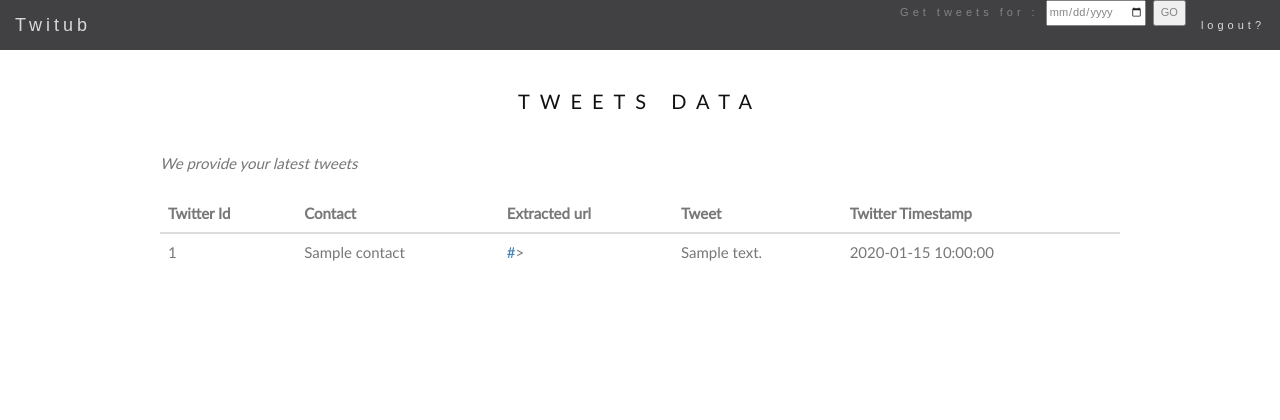
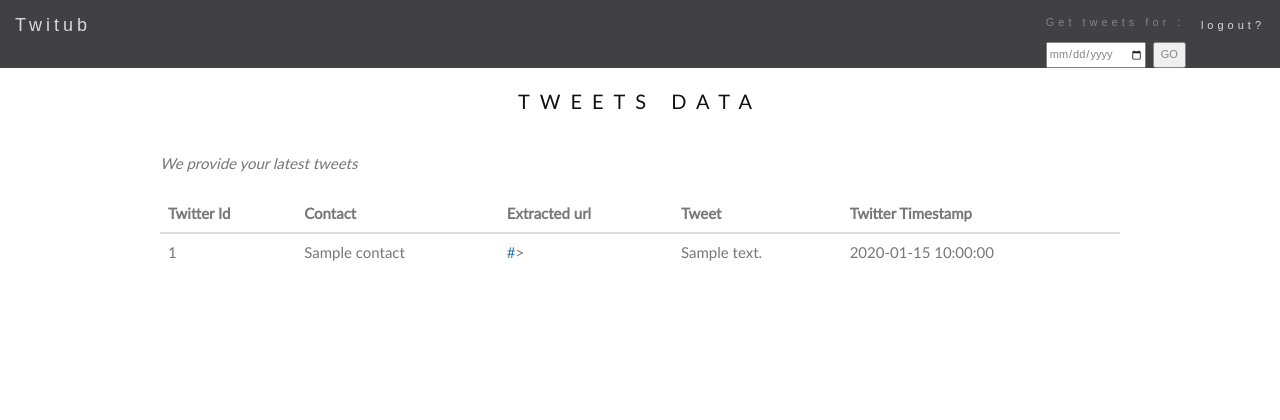
Before and after one commit to rtspeaks360/twitter-url-bookmark, a Flask app: template templates/tweets-new.html in a window 1280 px wide. Shown: the top 420 px of the page. Run offline with Flask 2, Linux system fonts and the light colour scheme; the template is opened without the code that fills it: most values are stand-ins (such as "Sample title", 1, 10 or a date in 2020); some libraries are stand-ins or nearby versions; some web fonts are replaced.

Commit message:
style arrangements for the style form.

```diff
--- a/templates/tweets-new.html
+++ b/templates/tweets-new.html
@@ -30,8 +30,8 @@
         </div>
         <div class="collapse navbar-collapse" id="myNavbar">
           <ul class="nav navbar-nav navbar-right">
-          	<li>
-          		<form method="POST">Get tweets for :
+          	<li id="form-list-element">
+          		<form method="POST" style="margin-top: 12.5px"><p style="color: #777">Get tweets for :</p>
       				<input type="date" name="tweets_for_date" required>
       				<input type="submit" value="GO">
       			</form>
```
